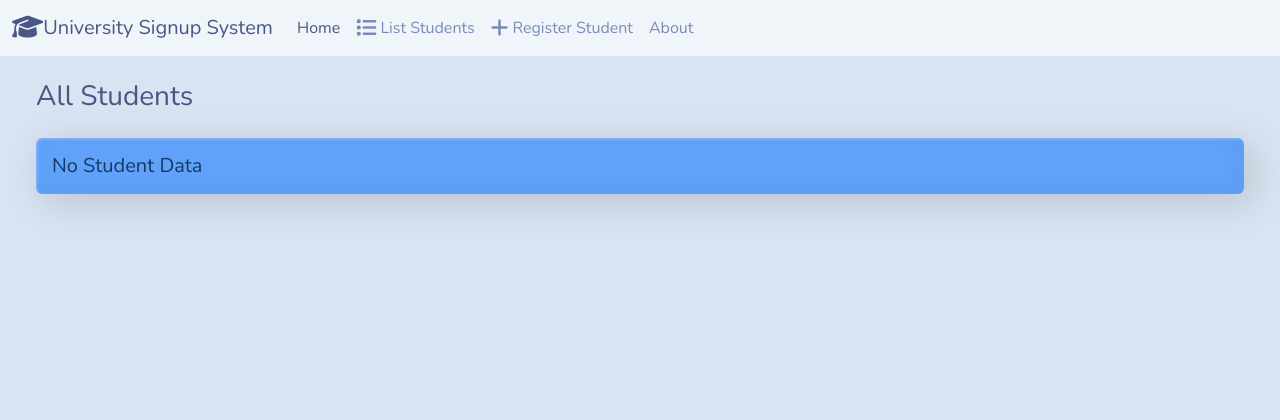
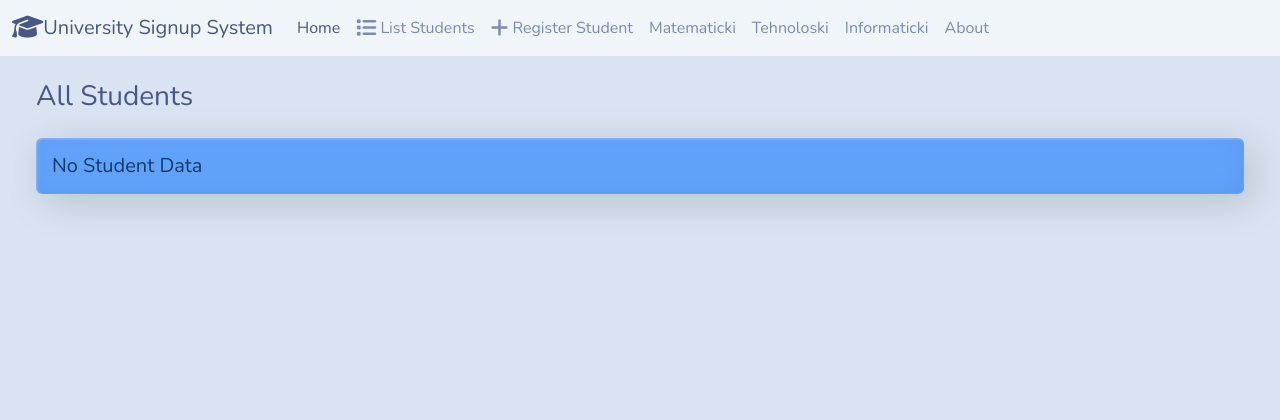
Before and after one commit to Ian-Dzindo01/TheFalconTechTest, a Django app: page / in a window 1280 px wide. Shown: the top 420 px of the page. Run offline with Django 5.2, Linux system fonts and the light colour scheme; data that the repository does not hold is empty; some libraries are stand-ins or nearby versions.

Commit message:
Add field links to main page

```diff
--- a/Notes.txt
+++ b/Notes.txt
@@ -12,7 +12,6 @@ TASKS:
 - Login Logout functionality
 - JWT
 - Add multiple administrator
-- Add document support
 - Ability for administrators to delete each other
 - Administators able to signup students to whichever FOS but with message.
 - Remove edit and delete abilities for regular users
--- a/university/templates/university/base.html
+++ b/university/templates/university/base.html
@@ -32,6 +32,15 @@
                     </a>
                   </li>
                   <li class="nav-item">
+                    <a class="nav-link" href="{% url 'matematicki' %}"> Matematicki</a>
+                  </li>
+                  <li class="nav-item">
+                    <a class="nav-link" href="{% url 'tehnoloski' %}">Tehnoloski</a>
+                  </li>
+                  <li class="nav-item">
+                    <a class="nav-link" href="{% url 'informaticki' %}">Informaticki</a>
+                  </li>
+                  <li class="nav-item">
                     <a class="nav-link" href="#">About</a>
                   </li>
                 </ul>
```
